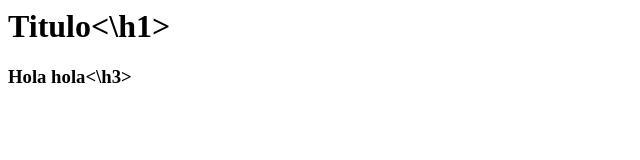
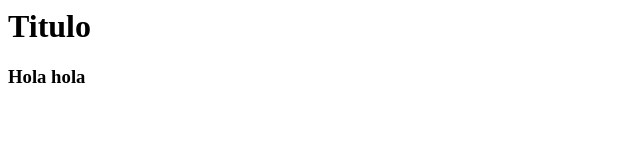
Before and after one commit to jesusbueno/Openshift, a plain HTML site: page index.html in a window 1280 px wide. Shown: the whole page, without its empty margins (0-640 px from the left). Drawn offline with Linux system fonts and the light colour scheme.

Commit message:
Update index.html

```diff
--- a/index.html
+++ b/index.html
@@ -1,3 +1,3 @@
-<h1>Titulo<\h1>
+<h1>Titulo</html>
 <br>
-<h3>Hola hola<\h3>
+<h3>Hola hola</h3>
```
